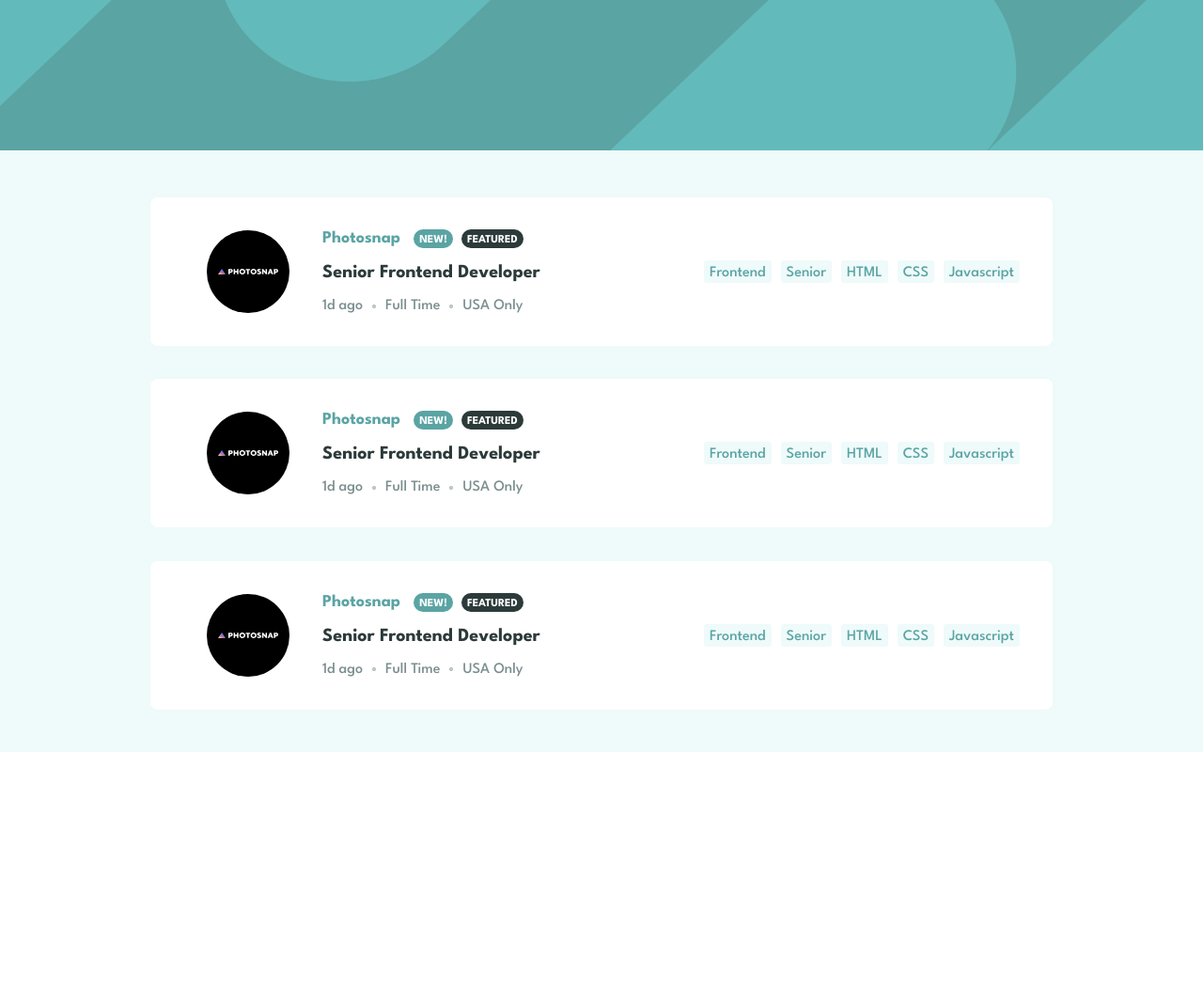
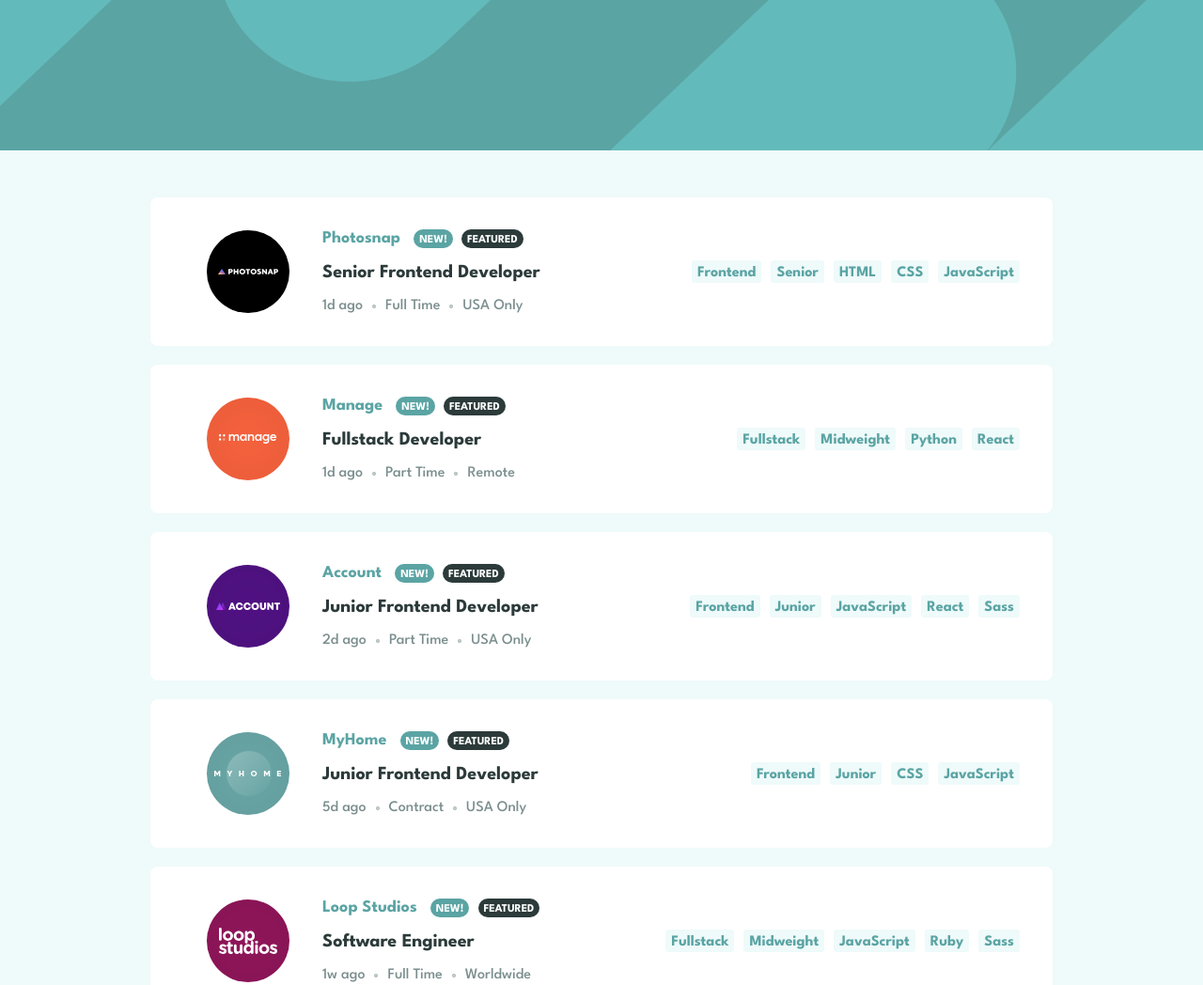
Before and after one commit to Vieira14N/job-list, a plain HTML site: page index.html in a window 1280 px wide. Shown: the top 1048 px of the page at 94% size. Before the commit the page ends 800 px from the top, so only its background shows below. Drawn offline with Linux system fonts and the light colour scheme.

Commit message:
feat: renderização inical com todos os cards (DOMContentLoaded)

```diff
--- /dev/null
+++ b/functions.js
@@ -0,0 +1,54 @@
+// Fetch Request function
+export async function onFetch(url) {
+    const response = await fetch(url)
+    const json = await response.json()
+    return json
+}
+
+// Creates a job card
+export function createJobCard(obj, className) {
+    const mainContainer = document.querySelector(`.${className}`)
+    const jobContainer = document.createElement('div')
+    jobContainer.classList.add('job-container')
+
+    jobContainer.innerHTML = `
+    <div class="job-container-info">
+      <img src=${obj.logo} alt=${obj.company}>
+      <div class="job-container-info-section">
+        <div>
+          <h2>${obj.company}</h2>
+          <span class="new">NEW!</span>
+          <span class="feat">FEATURED</span>
+        </div>
+        <h3>${obj.position}</h3>
+        <ul>
+          <li>${obj.postedAt}</li>
+          <li class="circle"></li>
+          <li>${obj.contract}</li>
+          <li class="circle"></li>
+          <li>${obj.location}</li>
+        </ul>
+      </div>
+    </div>
+    `
+
+    const list = document.createElement('ul')
+    list.classList.add('job-container-lang')
+    list.innerHTML = `
+        <li>${obj.role}</li>
+        <li>${obj.level}</li>
+    `
+
+    obj.languages.forEach(language => {
+        list.innerHTML += `<li>${language}</li>`
+    })
+
+    if(obj.tools){
+        obj.tools.forEach(tool => {
+            list.innerHTML += `<li>${tool}</li>`
+        })
+    }
+
+    jobContainer.appendChild(list)
+    mainContainer.appendChild(jobContainer)
+}
--- a/index.html
+++ b/index.html
@@ -16,96 +16,10 @@
 
   <header></header>
 
-  <main>
+  <main class="main"></main>
 
-    <div class="job-container">
-      <div class="job-container-info">
-        <img src="./images/photosnap.svg" alt="photosnap">
-        <div class="job-container-info-section">
-          <div>
-            <h2>Photosnap</h2>
-            <span class="new">NEW!</span>
-            <span class="feat">FEATURED</span>
-          </div>
-          <h3>Senior Frontend Developer</h3>
-          <ul>
-            <li>1d ago</li>
-            <li class="circle"></li>
-            <li>Full Time</li>
-            <li class="circle"></li>
-            <li>USA Only</li>
-          </ul>
-        </div>
-      </div>
-
-      <ul class="job-container-lang">
-        <li>Frontend</li>
-        <li>Senior</li>
-        <li>HTML</li>
-        <li>CSS</li>
-        <li>Javascript</li>
-      </ul>
-    </div>
-
-    <div class="job-container">
-      <div class="job-container-info">
-        <img src="./images/photosnap.svg" alt="photosnap">
-        <div class="job-container-info-section">
-          <div>
-            <h2>Photosnap</h2>
-            <span class="new">NEW!</span>
-            <span class="feat">FEATURED</span>
-          </div>
-          <h3>Senior Frontend Developer</h3>
-          <ul>
-            <li>1d ago</li>
-            <li class="circle"></li>
-            <li>Full Time</li>
-            <li class="circle"></li>
-            <li>USA Only</li>
-          </ul>
-        </div>
-      </div>
-
-      <ul class="job-container-lang">
-        <li>Frontend</li>
-        <li>Senior</li>
-        <li>HTML</li>
-        <li>CSS</li>
-        <li>Javascript</li>
-      </ul>
-    </div>
-
-    <div class="job-container">
-      <div class="job-container-info">
-        <img src="./images/photosnap.svg" alt="photosnap">
-        <div class="job-container-info-section">
-          <div>
-            <h2>Photosnap</h2>
-            <span class="new">NEW!</span>
-            <span class="feat">FEATURED</span>
-          </div>
-          <h3>Senior Frontend Developer</h3>
-          <ul>
-            <li>1d ago</li>
-            <li class="circle"></li>
-            <li>Full Time</li>
-            <li class="circle"></li>
-            <li>USA Only</li>
-          </ul>
-        </div>
-      </div>
-
-      <ul class="job-container-lang">
-        <li>Frontend</li>
-        <li>Senior</li>
-        <li>HTML</li>
-        <li>CSS</li>
-        <li>Javascript</li>
-      </ul>
-    </div>
-
-  </main>
+  <script src="script.js" type="module"></script>
+  <script src="functions.js" type="module"></script>
 
 </body>
 
--- /dev/null
+++ b/script.js
@@ -0,0 +1,16 @@
+import {
+    onFetch,
+    createJobCard,
+} from './functions.js'
+
+// OnLoad (DOMContentLoaded) Script
+document.addEventListener('DOMContentLoaded', () => {
+
+    const response = onFetch('./data.json')
+    response.then(info => {
+        info.forEach(array => {
+            createJobCard(array,'main')
+        })
+    })
+
+})
--- a/style.css
+++ b/style.css
@@ -81,6 +81,11 @@ main{
     color: hsl(180, 14%, 20%);
 }
 
+.job-container-info h3:hover{
+    color: hsl(180, 29%, 50%);
+    cursor: pointer;
+}
+
 .job-container-info span{
     font-size: 12px;
     font-weight: 700;
@@ -120,7 +125,14 @@ main{
 .job-container-lang li {
     margin-left: 10px;
     color: hsl(180, 29%, 50%);
+    font-weight: 700;
     background-color: hsl(180, 52%, 96%);
     padding: 6px 6px 3px 6px;
     border-radius: 3px;
 }
+
+.job-container-lang li:hover{
+    background-color: hsl(180, 29%, 50%);
+    color: hsl(180, 31%, 95%);
+    cursor: pointer;
+}
```
